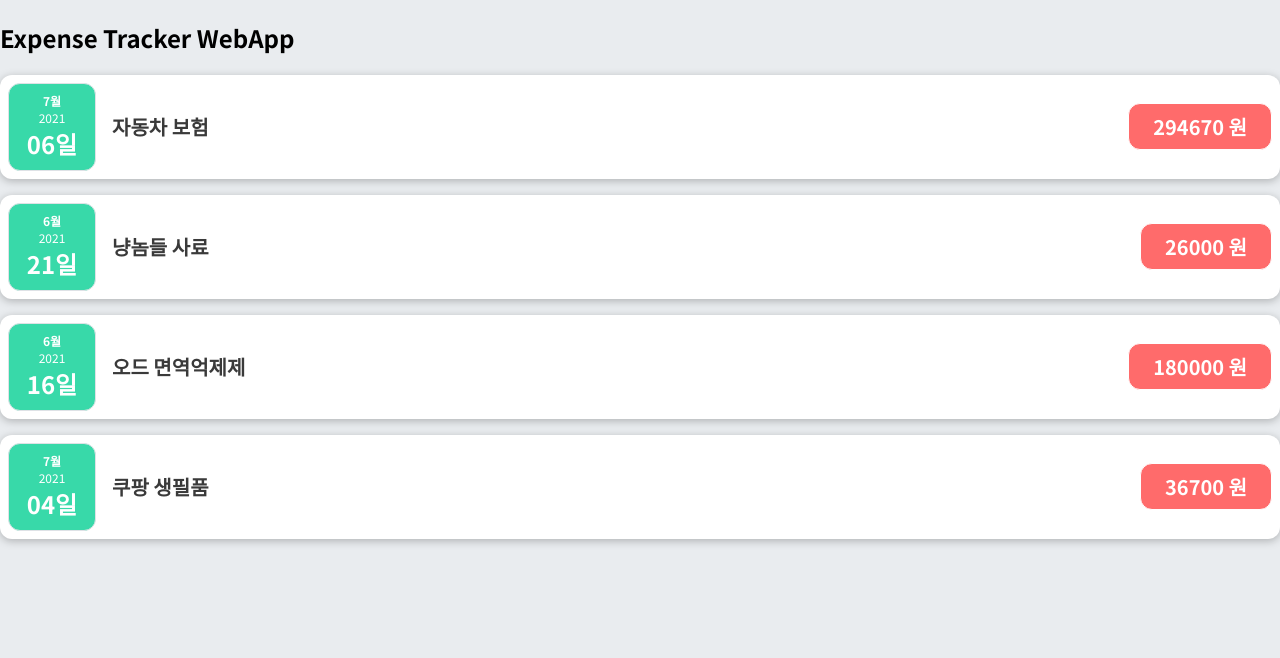
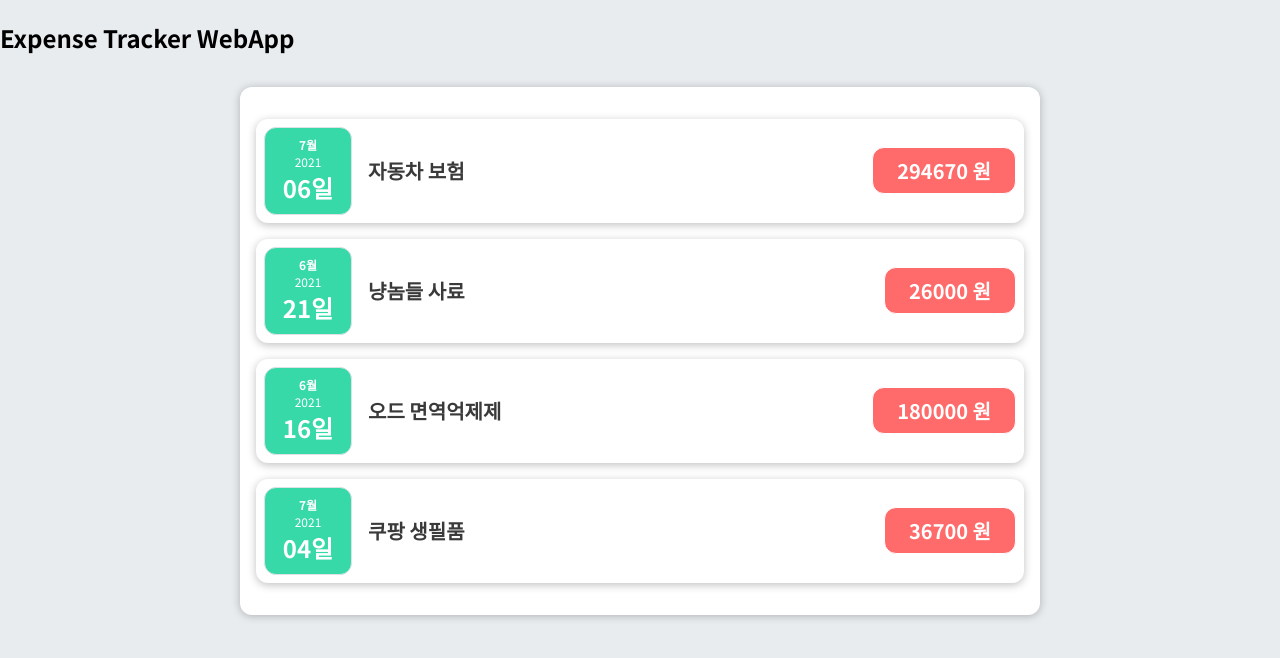
Before and after one commit to glenn-a810/Study, a React (Create React App) app in the folder expense-tracker/: page / in a window 1280 px wide. Shown: the top 658 px of the page. Built offline with nearby package versions, Linux system fonts and the light colour scheme.

Commit message:
assignment submission

```diff
--- a/expense-tracker/src/App.js
+++ b/expense-tracker/src/App.js
@@ -1,4 +1,4 @@
-import ExpenseItem from "./components/ExpenseItem"
+import Expenses from './components/Expenses'
 
 function App() {
   // regular JavaScript, cumbersome
@@ -35,10 +35,7 @@
   return(
     <div>
       <h2>Expense Tracker WebApp</h2>
-      <ExpenseItem title={expenses[0].title} amount={expenses[0].amount} date={expenses[0].date} />
-      <ExpenseItem title={expenses[1].title} amount={expenses[1].amount} date={expenses[1].date}  />
-      <ExpenseItem title={expenses[2].title} amount={expenses[2].amount} date={expenses[2].date}  />
-      <ExpenseItem title={expenses[3].title} amount={expenses[3].amount} date={expenses[3].date}  />
+      <Expenses expenses={expenses} />
     </div>
   )
 }
--- /dev/null
+++ b/expense-tracker/src/components/Expenses.css
@@ -0,0 +1,9 @@
+.expenses {
+    padding: 1rem;
+    background-color: rgb(255, 255, 255);
+    margin: 2rem auto;
+    width: 50rem;
+    max-width: 95%;
+    border-radius: 12px;
+    box-shadow: 0 1px 8px rgba(0, 0, 0, 0.25);
+}
--- /dev/null
+++ b/expense-tracker/src/components/Expenses.js
@@ -0,0 +1,15 @@
+import ExpenseItem from './ExpenseItem'
+import './Expenses.css'
+
+function Expenses(props) {
+    return(
+        <div className='expenses'>
+            <ExpenseItem title={props.expenses[0].title} amount={props.expenses[0].amount} date={props.expenses[0].date} />
+            <ExpenseItem title={props.expenses[1].title} amount={props.expenses[1].amount} date={props.expenses[1].date}  />
+            <ExpenseItem title={props.expenses[2].title} amount={props.expenses[2].amount} date={props.expenses[2].date}  />
+            <ExpenseItem title={props.expenses[3].title} amount={props.expenses[3].amount} date={props.expenses[3].date}  />
+        </div>
+    )
+}
+
+export default Expenses
```
